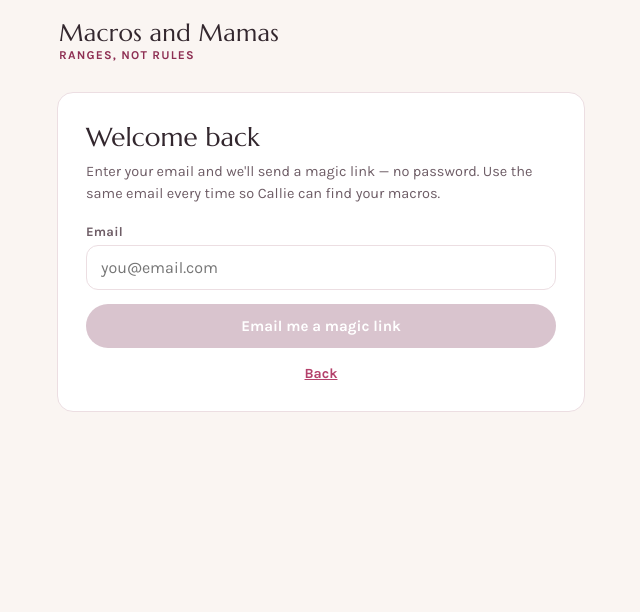
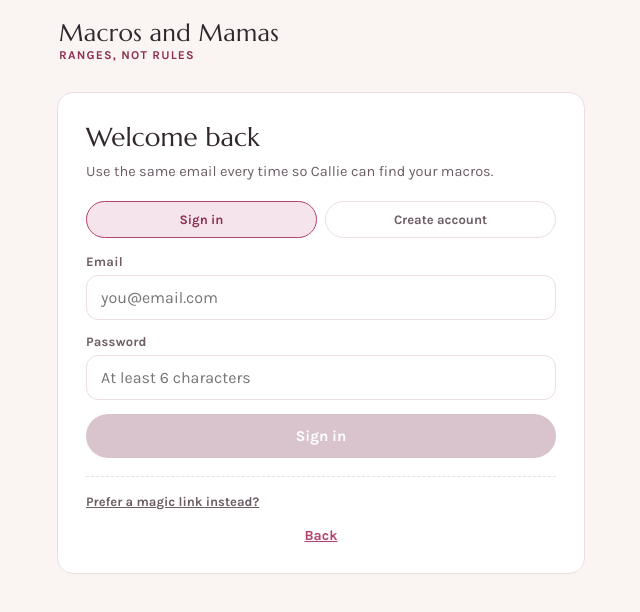
Before and after one commit to pgc49/macros-and-mamas, a React (Vite) app: page / in a window 1280 px wide. Both pictures are taken after a click on the button "Already enrolled? Sign in". Shown: the top 612 px of the page, without its empty margins (319-959 px from the left). Built offline with nearby package versions, Linux system fonts and the light colour scheme; no server answers.

Commit message:
Add email + password sign-in and sign-up
Default auth is password-based so users are not blocked by Supabase's
2 emails/hour built-in SMTP limit. Magic link remains as an optional
fallback under Prefer a magic link instead?

Co-authored-by: pgc49 <pgc49@users.noreply.github.com>

```diff
--- a/src/auth/useAuth.jsx
+++ b/src/auth/useAuth.jsx
@@ -7,6 +7,8 @@ const AuthContext = createContext({
   profile: null,
   isAdmin: false,
   loading: true,
+  signInWithPassword: async () => ({ error: null }),
+  signUpWithPassword: async () => ({ error: null, needsEmailConfirm: false }),
   signInWithEmail: async () => ({ error: null }),
   signOut: async () => {},
   refreshProfile: async () => {},
@@ -68,6 +70,28 @@ export function AuthProvider({ children }) {
     };
   }, []);
 
+  const signInWithPassword = async (email, password) => {
+    const { error } = await supabase.auth.signInWithPassword({
+      email: email.trim(),
+      password,
+    });
+    return { error };
+  };
+
+  const signUpWithPassword = async (email, password) => {
+    const { data, error } = await supabase.auth.signUp({
+      email: email.trim(),
+      password,
+      options: {
+        emailRedirectTo: window.location.origin,
+      },
+    });
+    // If email confirmation is required, session stays null until they confirm
+    const needsEmailConfirm = !error && !data.session;
+    return { error, needsEmailConfirm };
+  };
+
+  // Optional fallback — hits Supabase email rate limits on free built-in SMTP
   const signInWithEmail = async (email) => {
     const { error } = await supabase.auth.signInWithOtp({
       email: email.trim(),
@@ -89,6 +113,8 @@ export function AuthProvider({ children }) {
     profile,
     isAdmin: profile?.role === "admin",
     loading,
+    signInWithPassword,
+    signUpWithPassword,
     signInWithEmail,
     signOut,
     refreshProfile,
--- a/src/views/SignInPage.jsx
+++ b/src/views/SignInPage.jsx
@@ -4,23 +4,54 @@ import { Shell, Card, Btn, Field, inputStyle } from "../components/ui";
 import { useAuth } from "../auth/useAuth.jsx";
 
 export function SignInPage({ onBack, title = "Sign in to continue" }) {
-  const { signInWithEmail } = useAuth();
+  const { signInWithPassword, signUpWithPassword, signInWithEmail } = useAuth();
+  const [mode, setMode] = useState("signin"); // signin | signup
   const [email, setEmail] = useState("");
+  const [password, setPassword] = useState("");
   const [busy, setBusy] = useState(false);
-  const [sent, setSent] = useState(false);
   const [error, setError] = useState("");
+  const [info, setInfo] = useState("");
+  const [magicSent, setMagicSent] = useState(false);
+  const [showMagic, setShowMagic] = useState(false);
 
-  const submit = async () => {
+  const submitPassword = async () => {
+    if (!email.trim() || !password) return;
+    if (password.length < 6) {
+      setError("Password must be at least 6 characters.");
+      return;
+    }
+    setBusy(true);
+    setError("");
+    setInfo("");
+    if (mode === "signin") {
+      const { error: err } = await signInWithPassword(email, password);
+      setBusy(false);
+      if (err) setError(err.message || "Could not sign in.");
+      return;
+    }
+    const { error: err, needsEmailConfirm } = await signUpWithPassword(email, password);
+    setBusy(false);
+    if (err) {
+      setError(err.message || "Could not create account.");
+      return;
+    }
+    if (needsEmailConfirm) {
+      setInfo("Check your email to confirm your account, then sign in. (Or ask your admin to turn off “Confirm email” in Supabase until custom SMTP is set up.)");
+    }
+  };
+
+  const submitMagic = async () => {
     if (!email.trim()) return;
     setBusy(true);
     setError("");
+    setInfo("");
     const { error: err } = await signInWithEmail(email);
     setBusy(false);
     if (err) {
       setError(err.message || "Could not send the magic link.");
       return;
     }
-    setSent(true);
+    setMagicSent(true);
   };
 
   return (
@@ -28,15 +59,36 @@ export function SignInPage({ onBack, title = "Sign in to continue" }) {
       <Card style={{ marginTop: 24, padding: 28 }}>
         <h2 style={{ fontFamily: FD, fontWeight: 400, fontSize: 26, margin: "0 0 8px" }}>{title}</h2>
         <p style={{ fontSize: 14.5, lineHeight: 1.55, color: T.inkSoft, margin: "0 0 18px" }}>
-          Enter your email and we'll send a magic link — no password. Use the same email every time so Callie can find your macros.
+          Use the same email every time so Callie can find your macros.
         </p>
 
-        {sent ? (
-          <div style={{ background: T.sageSoft, borderRadius: 12, padding: "14px 16px", fontSize: 14, lineHeight: 1.55, color: "#3E5A46" }}>
-            Check <b>{email.trim()}</b> for your sign-in link. You can close this tab after you click it.
+        <div style={{ display: "flex", gap: 8, marginBottom: 16 }}>
+          <button
+            type="button"
+            onClick={() => { setMode("signin"); setError(""); setInfo(""); }}
+            style={{
+              flex: 1, padding: "10px 12px", borderRadius: 999, cursor: "pointer", fontWeight: 700, fontSize: 13,
+              border: `1.5px solid ${mode === "signin" ? T.accent : T.border}`,
+              background: mode === "signin" ? T.accentSoft : "#fff",
+              color: mode === "signin" ? T.accentDeep : T.inkSoft,
+            }}
+          >
+            Sign in
+          </button>
+          <button
+            type="button"
+            onClick={() => { setMode("signup"); setError(""); setInfo(""); }}
+            style={{
+              flex: 1, padding: "10px 12px", borderRadius: 999, cursor: "pointer", fontWeight: 700, fontSize: 13,
+              border: `1.5px solid ${mode === "signup" ? T.accent : T.border}`,
+              background: mode === "signup" ? T.accentSoft : "#fff",
+              color: mode === "signup" ? T.accentDeep : T.inkSoft,
+            }}
+          >
+            Create account
+          </button>
         </div>
-        ) : (
-          <>
+
         <Field label="Email">
           <input
             style={inputStyle}
@@ -47,16 +99,66 @@ export function SignInPage({ onBack, title = "Sign in to continue" }) {
             placeholder="you@email.com"
           />
         </Field>
+        <Field label="Password">
+          <input
+            style={inputStyle}
+            type="password"
+            autoComplete={mode === "signin" ? "current-password" : "new-password"}
+            value={password}
+            onChange={(e) => setPassword(e.target.value)}
+            placeholder="At least 6 characters"
+            onKeyDown={(e) => { if (e.key === "Enter") submitPassword(); }}
+          />
+        </Field>
+
         {error && (
           <div style={{ background: T.amberSoft, borderRadius: 12, padding: "10px 14px", marginBottom: 12, fontSize: 13.5, color: T.amber, lineHeight: 1.5 }}>
             {error}
           </div>
         )}
-            <Btn style={{ width: "100%" }} disabled={busy || !email.trim()} onClick={submit}>
+        {info && (
+          <div style={{ background: T.sageSoft, borderRadius: 12, padding: "10px 14px", marginBottom: 12, fontSize: 13.5, color: "#3E5A46", lineHeight: 1.5 }}>
+            {info}
+          </div>
+        )}
+
+        <Btn
+          style={{ width: "100%" }}
+          disabled={busy || !email.trim() || !password}
+          onClick={submitPassword}
+        >
+          {busy ? "Working…" : mode === "signin" ? "Sign in" : "Create account"}
+        </Btn>
+
+        <div style={{ marginTop: 18, borderTop: `1px dashed ${T.border}`, paddingTop: 14 }}>
+          <button
+            type="button"
+            onClick={() => setShowMagic((v) => !v)}
+            style={{
+              background: "none", border: "none", padding: 0, cursor: "pointer",
+              fontSize: 13, fontWeight: 700, color: T.inkSoft, textDecoration: "underline",
+            }}
+          >
+            {showMagic ? "Hide magic link" : "Prefer a magic link instead?"}
+          </button>
+
+          {showMagic && (
+            <div style={{ marginTop: 12 }}>
+              <p style={{ fontSize: 13, color: T.inkSoft, lineHeight: 1.5, margin: "0 0 10px" }}>
+                Magic links use email. Supabase’s free mailer only allows a couple per hour — password sign-in is more reliable.
+              </p>
+              {magicSent ? (
+                <div style={{ background: T.sageSoft, borderRadius: 12, padding: "12px 14px", fontSize: 13.5, color: "#3E5A46", lineHeight: 1.5 }}>
+                  Check <b>{email.trim()}</b> for your sign-in link.
+                </div>
+              ) : (
+                <Btn ghost style={{ width: "100%" }} disabled={busy || !email.trim()} onClick={submitMagic}>
                   {busy ? "Sending…" : "Email me a magic link"}
                 </Btn>
-          </>
               )}
+            </div>
+          )}
+        </div>
 
         {onBack && (
           <button
```
Lines whose indentation alone changed are shown as unchanged.
